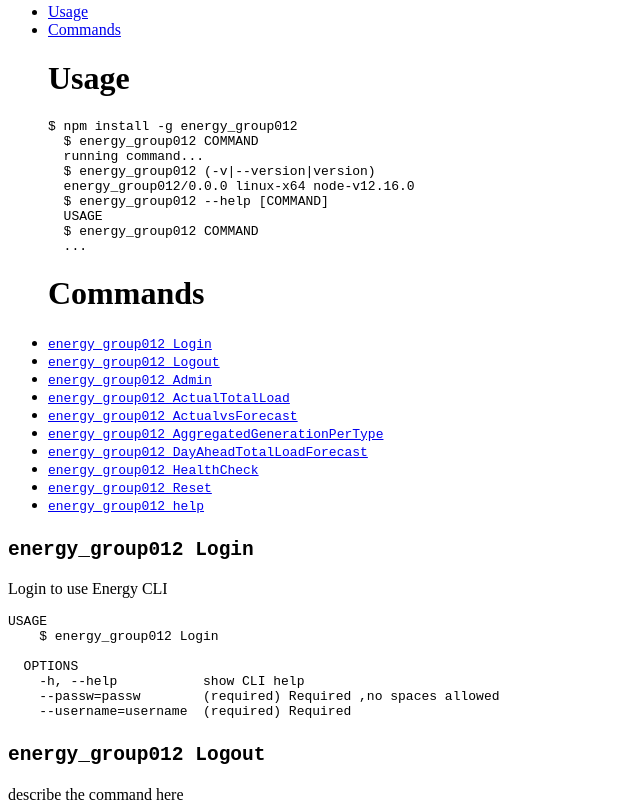
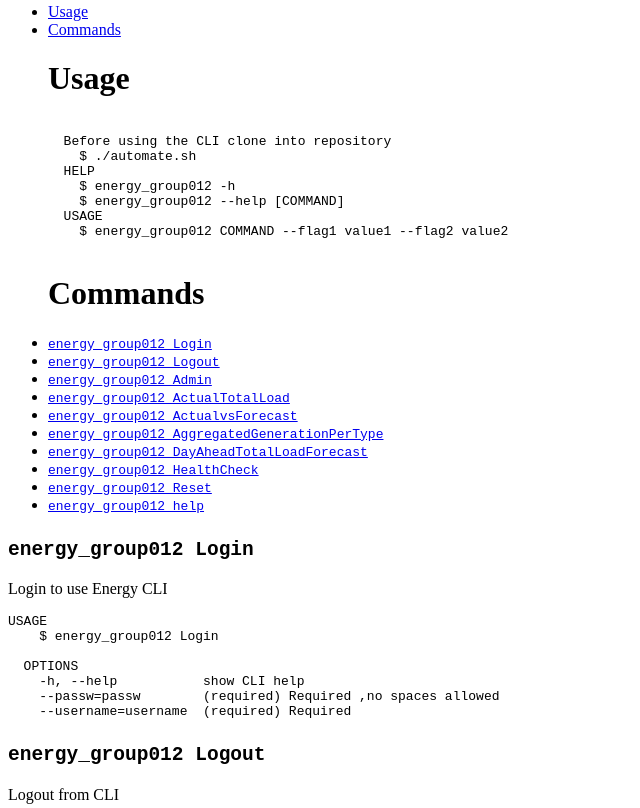
Before and after one commit to christos97/softeng-ntua, a plain HTML site: page index.html in a window 1280 px wide. Shown: the part 397-1205 px from the top of the page, without its empty margins (0-640 px from the left). Drawn offline with Linux system fonts and the light colour scheme.

Commit message:
Deploy christos97/softeng-ntua to github.com/christos97/softeng-ntua.git:gh-pages

```diff
--- a/index.html
+++ b/index.html
@@ -9,15 +9,15 @@
   <li><a href="#commands">Commands</a><!-- tocstop -->
   <h1 id="usage">Usage</h1>
   <!-- usage -->
-  <pre><code class="language-sh-session">$ npm install -g energy_group012
-  $ energy_group012 COMMAND
-  running command...
-  $ energy_group012 (-v|--version|version)
-  energy_group012/0.0.0 linux-x64 node-v12.16.0
-  $ energy_group012 --help [COMMAND]
+  <pre><code class="language-sh-session">
+  Before using the CLI clone into repository
+    $ ./automate.sh
+  HELP
+    $ energy_group012 -h
+    $ energy_group012 --help [COMMAND]
   USAGE
-  $ energy_group012 COMMAND
-  ...</code></pre>
+    $ energy_group012 COMMAND --flag1 value1 --flag2 value2
+  </code></pre>
   <!-- usagestop -->
   <h1 id="commands">Commands</h1>
   <!-- commands --></li>
@@ -40,8 +40,9 @@
   OPTIONS
     -h, --help           show CLI help
     --passw=passw        (required) Required ,no spaces allowed
-    --username=username  (required) Required</code></pre><h2 id="energy_group012-logout"><code>energy_group012 Logout</code></h2>
-  <p>describe the command here</p>
+    --username=username  (required) Required</code></pre>
+  <h2 id="energy_group012-logout"><code>energy_group012 Logout</code></h2>
+  <p>Logout from CLI</p>
   <pre><code>USAGE
     $ energy_group012 Logout
 
@@ -74,7 +75,7 @@
     --date=date                  Date format : YYYY-MM-DD. Exclude to get Current Date
     --format=json|csv            [default: json] Output format : json | csv
     --timeres=PT15M|PT30M|PT60M  (required) Give Time Resolution</code></pre><h2 id="energy_group012-actualvsforecast"><code>energy_group012 ActualvsForecast</code></h2>
-  <p>Search ActualvsForecast Dataset</p>
+  <p>Compare ActualvsForecast Dataset</p>
   <pre><code>USAGE
     $ energy_group012 ActualvsForecast
 
```
Also changed, not shown: 1 other file.
